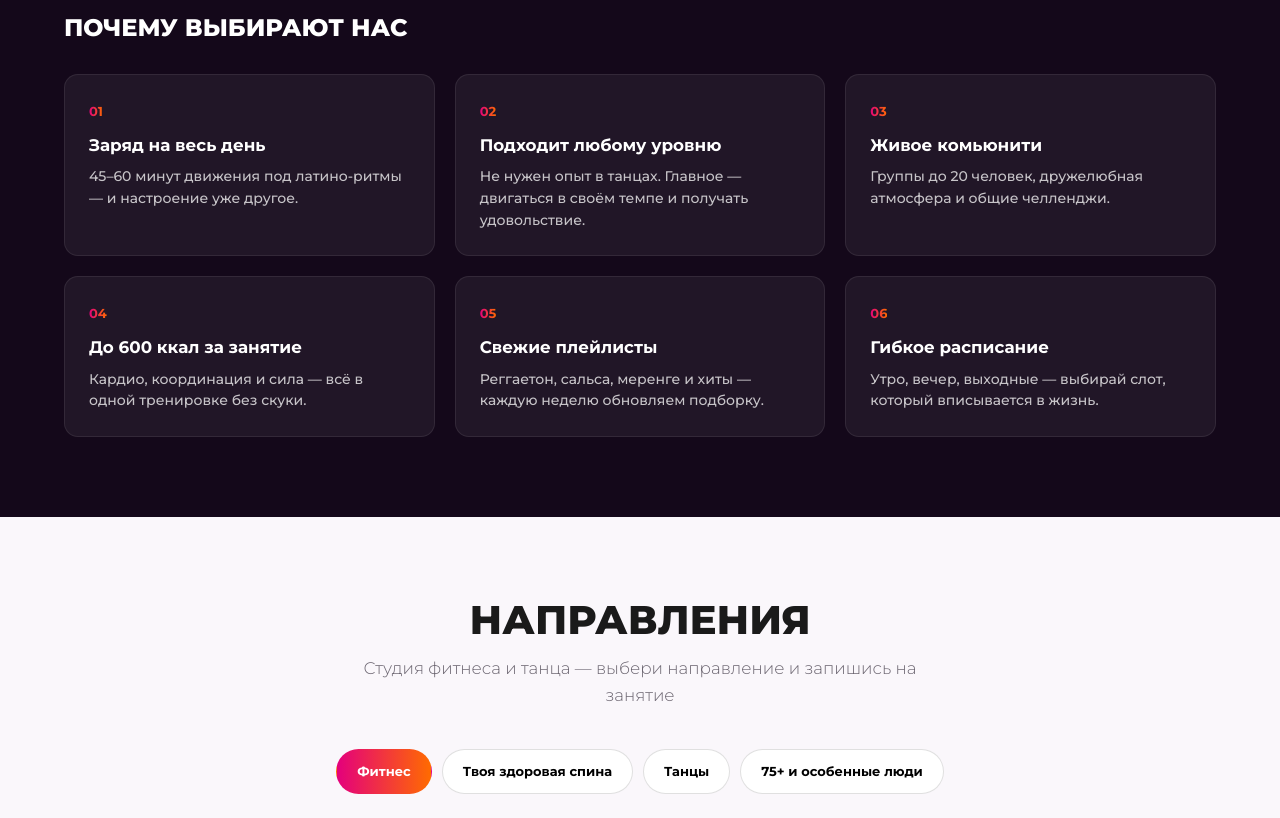
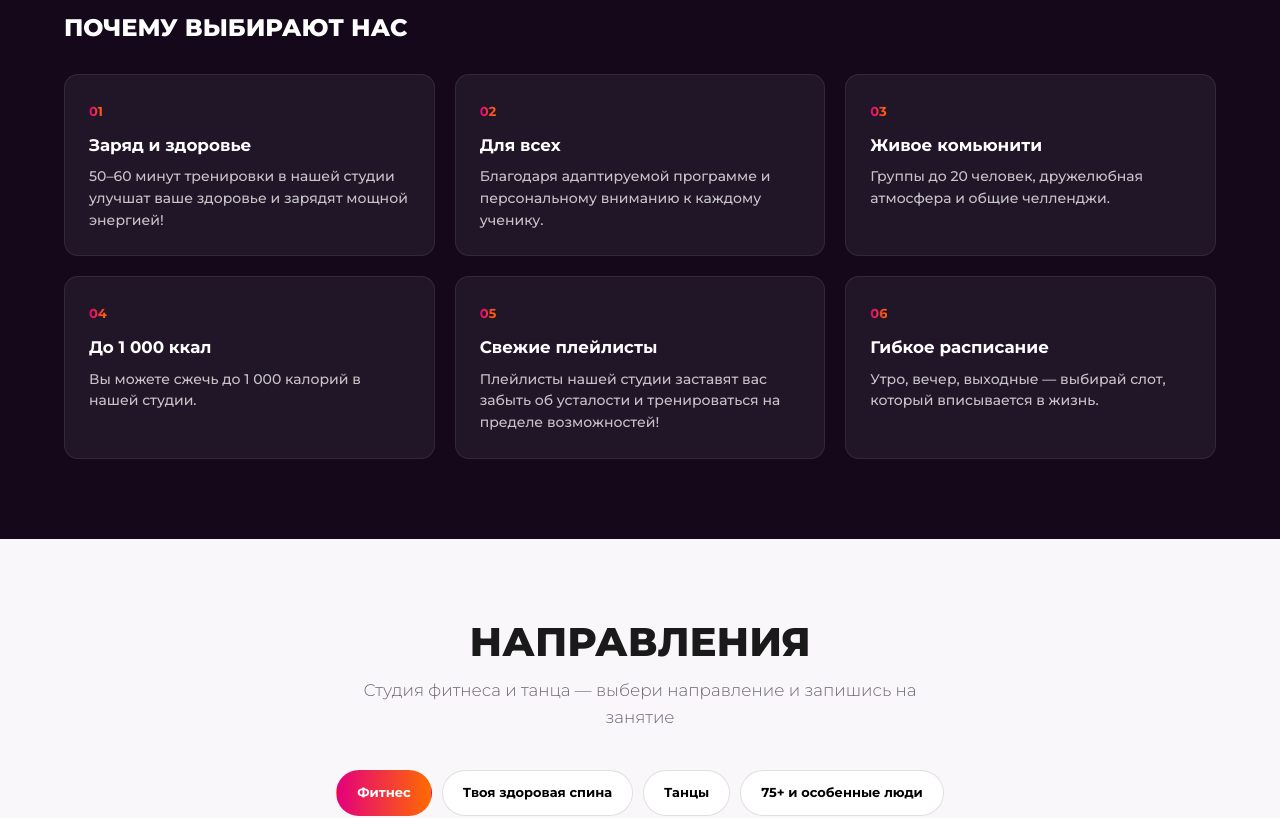
Before and after one commit to gama1726/zumba-site, a React (Vite) app: page / in a window 1280 px wide. Shown: the part 1640-2458 px from the top of the page. Built offline with nearby package versions, Linux system fonts and the light colour scheme.

Commit message:
feat:обновление условий и отзывов

```diff
--- a/src/data/benefits.ts
+++ b/src/data/benefits.ts
@@ -8,14 +8,16 @@ export type Benefit = {
 export const benefits: Benefit[] = [
   {
     id: "energy",
-    title: "Заряд на весь день",
-    description: "45–60 минут движения под латино-ритмы — и настроение уже другое.",
+    title: "Заряд и здоровье",
+    description:
+      "50–60 минут тренировки в нашей студии улучшат ваше здоровье и зарядят мощной энергией!",
     href: "#directions",
   },
   {
     id: "any-level",
-    title: "Подходит любому уровню",
-    description: "Не нужен опыт в танцах. Главное — двигаться в своём темпе и получать удовольствие.",
+    title: "Для всех",
+    description:
+      "Благодаря адаптируемой программе и персональному вниманию к каждому ученику.",
     href: "#directions",
   },
   {
@@ -26,14 +28,15 @@ export const benefits: Benefit[] = [
   },
   {
     id: "burn",
-    title: "До 600 ккал за занятие",
-    description: "Кардио, координация и сила — всё в одной тренировке без скуки.",
+    title: "До 1 000 ккал",
+    description: "Вы можете сжечь до 1 000 калорий в нашей студии.",
     href: "#schedule",
   },
   {
     id: "music",
     title: "Свежие плейлисты",
-    description: "Реггаетон, сальса, меренге и хиты — каждую неделю обновляем подборку.",
+    description:
+      "Плейлисты нашей студии заставят вас забыть об усталости и тренироваться на пределе возможностей!",
     href: "#schedule",
   },
   {
--- a/src/data/members.ts
+++ b/src/data/members.ts
@@ -4,9 +4,8 @@ export const membersInfo = {
     "Если у вас уже есть абонемент — вот что доступно дополнительно и как пользоваться привилегиями.",
   perks: [
     "Личный кабинет с историей посещений",
-    "Приоритетная запись на популярные слоты",
-    "Скидки на мерч и дополнительные услуги",
     "Участие в закрытых мероприятиях и мастер-классах",
     "Заморозка абонемента на 7 дней — постоянным клиентам с 7-го месяца",
+    "Заморозка цены для постоянных клиентов",
   ],
 };
--- a/src/data/reviews.ts
+++ b/src/data/reviews.ts
@@ -9,28 +9,28 @@ export type Review = {
 export const reviews: Review[] = [
   {
     id: "1",
-    name: "Катя",
-    text: "Пришла «просто попробовать» и осталась на полгода. Алина заряжает так, что забываешь про усталость после работы.",
+    name: "Амина",
+    text: "Пришла «просто попробовать» и осталась на полгода. Тренер заряжает так, что забываешь про усталость после работы.",
     rating: 5,
     source: "Яндекс",
   },
   {
     id: "2",
-    name: "Ирина",
+    name: "Патя",
     text: "Думала, что не смогу танцевать — оказалось, никто не смотрит и не оценивает. Атмосфера очень тёплая.",
     rating: 5,
     source: "2ГИС",
   },
   {
     id: "3",
-    name: "Даша",
+    name: "Раисат",
     text: "Минус 4 кг за два месяца без диет-диет. Просто хожу 3 раза в неделю и кайфую от музыки.",
     rating: 5,
     source: "Яндекс",
   },
   {
     id: "4",
-    name: "Настя",
+    name: "Зарема",
     text: "Zumba Party по пятницам — лучшее завершение недели. Уже тащу сюда подруг.",
     rating: 4,
     source: "Google",
```
